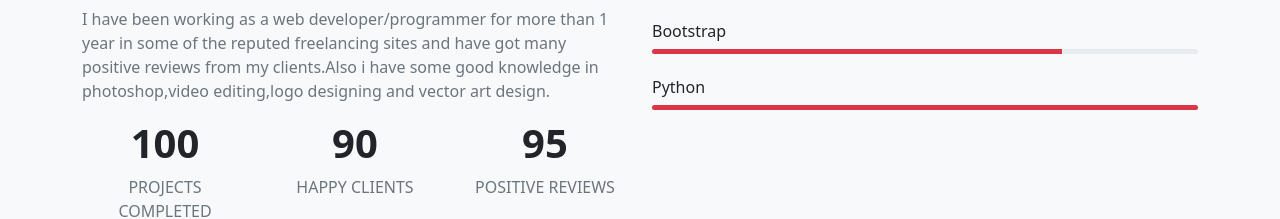
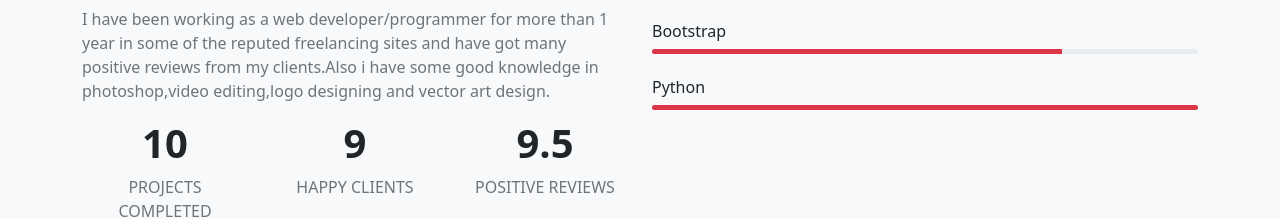
Before and after one commit to AjayRB5248/Ajay-s-Website, a plain HTML site: page index.html in a window 1280 px wide. Shown: the part 1121-1340 px from the top of the page. Drawn offline with nearby package versions, Linux system fonts and the light colour scheme.

Commit message:
Update index.html

```diff
--- a/index.html
+++ b/index.html
@@ -86,20 +86,20 @@
               <div class="row text-center text-uppercase my-3">
                 <div class="col-sm-4">
                   <div class="fact-item">
-                    <h4 class="fs-1 fw-bold">100</h4>
+                    <h4 class="fs-1 fw-bold">10</h4>
                     <p class="text-muted">Projects Completed</p>
                   </div>
                 </div>
                 <div class="col-sm-4">
                   <div class="fact-item">
-                    <h4 class="fs-1 fw-bold">90</h4>
+                    <h4 class="fs-1 fw-bold">9</h4>
                     <p class="text-muted">Happy Clients</p>
 
                   </div>
 
                 </div> <div class="col-sm-4">
                   <div class="fact-item">
-                    <h4 class="fs-1 fw-bold">95</h4>
+                    <h4 class="fs-1 fw-bold">9.5</h4>
                     <p class="text-muted">Positive Reviews</p>
 
                   </div>
```
